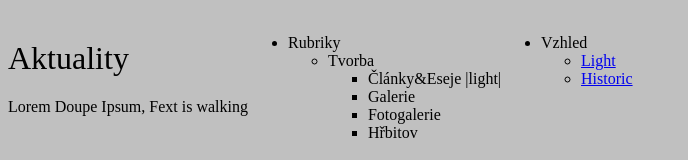
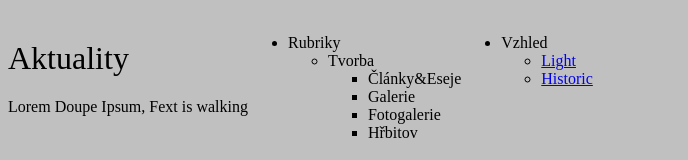
Before and after one commit to dracidoupe/fext, a Vue app: page /#/aktuality in a window 1280 px wide. Shown: the part 311-471 px from the top of the page, without its empty margins (0-688 px from the left). Built offline with nearby package versions, Linux system fonts and the light colour scheme.

Commit message:
Fix typo

```diff
--- a/src/App.vue
+++ b/src/App.vue
@@ -47,7 +47,7 @@
                   <ul>
                       <li>Tvorba
                           <ul>
-                              <li>Články&amp;Eseje |{{skin}}| </li>
+                              <li>Články&amp;Eseje</li>
                               <li>Galerie</li>
                               <li>Fotogalerie</li>
                               <li>Hřbitov</li>
```
